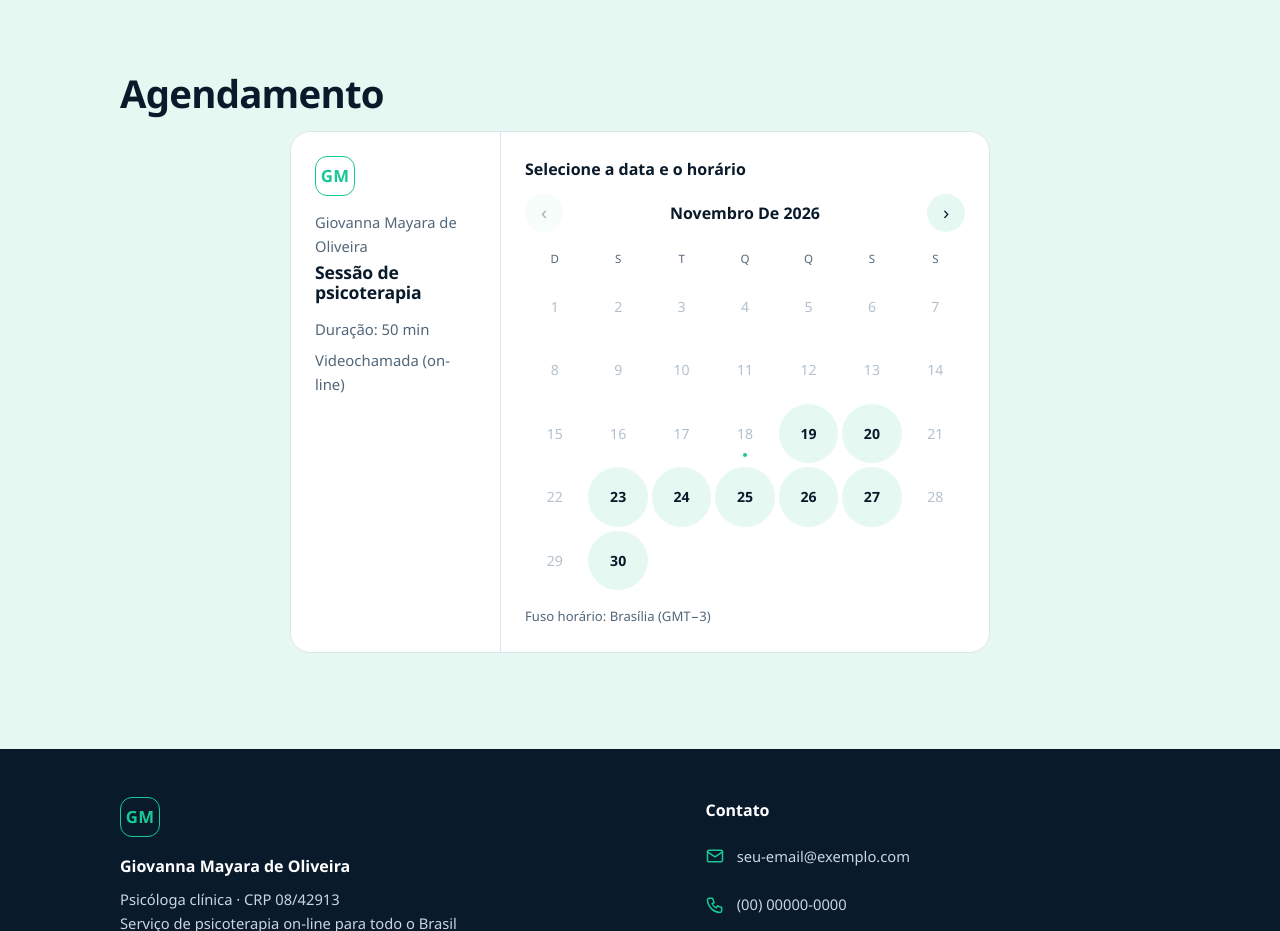
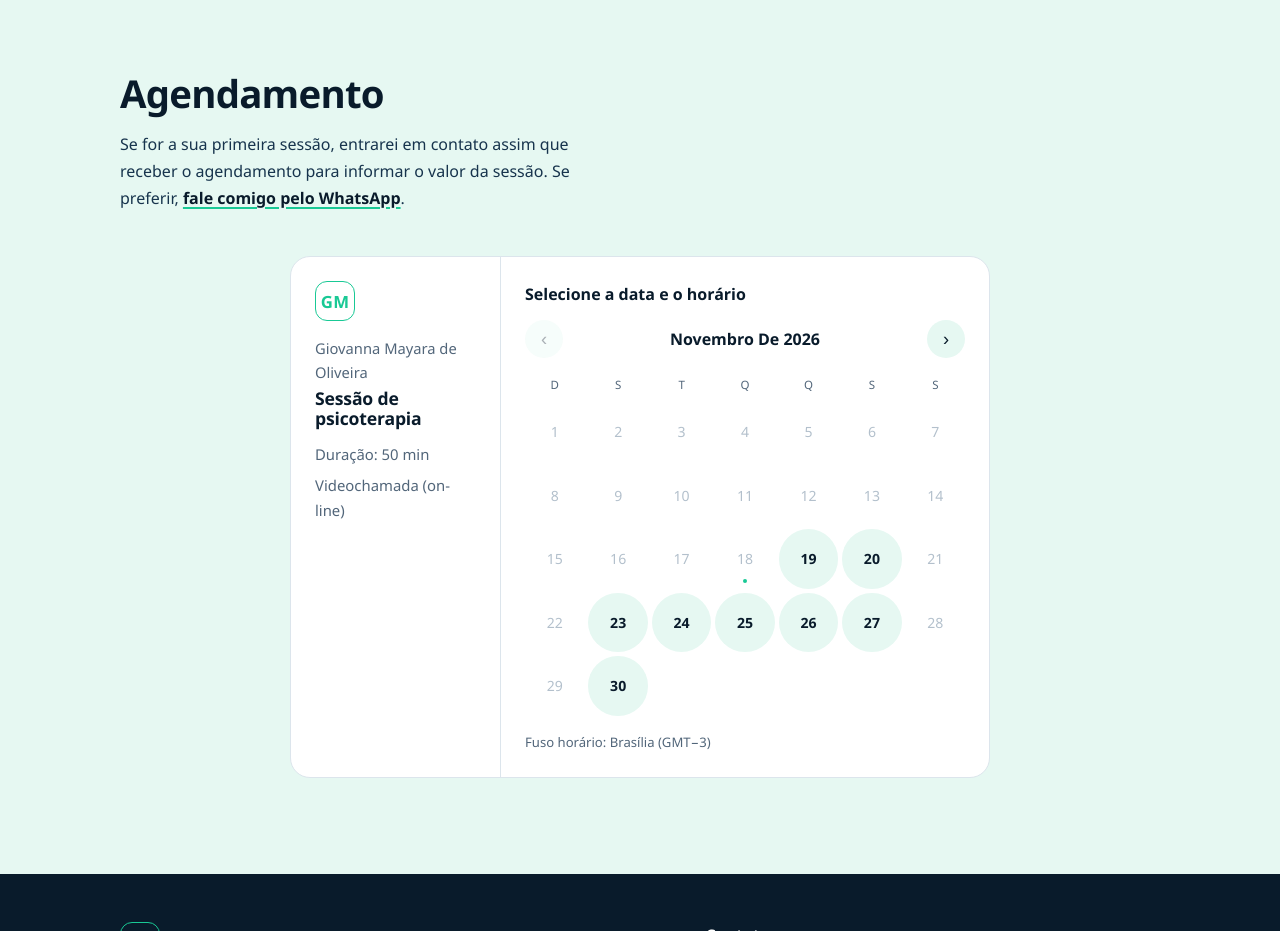
Before and after one commit to economistarafaellinhares/teste, a plain HTML site: page index.html in a window 1280 px wide. Shown: the part 1920-2851 px from the top of the page. Drawn offline with Linux system fonts and the light colour scheme.

Commit message:
Update index.html

```diff
--- a/index.html
+++ b/index.html
@@ -273,6 +273,12 @@ footer{padding-bottom:5.5rem}
   .mc-body.two{grid-template-columns:1fr 130px}
 }
 
+/* Ajustes v9: ritmo do bloco Agendamento */
+.sched h2{margin-bottom:.9rem}
+.sched .sched-note{font-size:1rem;line-height:1.7;max-width:52ch;margin:0 0 2.25rem}
+.sched-note a{color:var(--navy);font-weight:600;text-decoration:underline;text-decoration-color:var(--green);text-decoration-thickness:2px;text-underline-offset:3px}
+@media (min-width:760px){.sched h2{margin-bottom:1rem}.sched .sched-note{margin-bottom:2.75rem}}
+
 /* Entrada única do topo */
 @keyframes in{from{opacity:0;transform:translateY(14px)}to{opacity:1;transform:none}}
 .hero-grid>*{animation:in .8s ease both}.hero-grid>*:nth-child(2){animation-delay:.15s}
@@ -362,6 +368,7 @@ footer{padding-bottom:5.5rem}
 <section class="sched alt" id="agendar">
   <div class="wrap">
     <h2>Agendamento</h2>
+    <p class="lead sched-note">Se for a sua primeira sessão, entrarei em contato assim que receber o agendamento para informar o valor da sessão. Se preferir, <a href="https://wa.me/qr/HJ52LVUAXB6EF1" target="_blank" rel="noopener">fale comigo pelo WhatsApp</a>.</p>
     <!-- CALENDLY: cole o link do seu calendário na constante CALENDLY_URL, no final deste arquivo.
          Exemplo: https://calendly.com/seu-usuario/sessao -->
     <div class="cal" id="calendly"></div>
```
